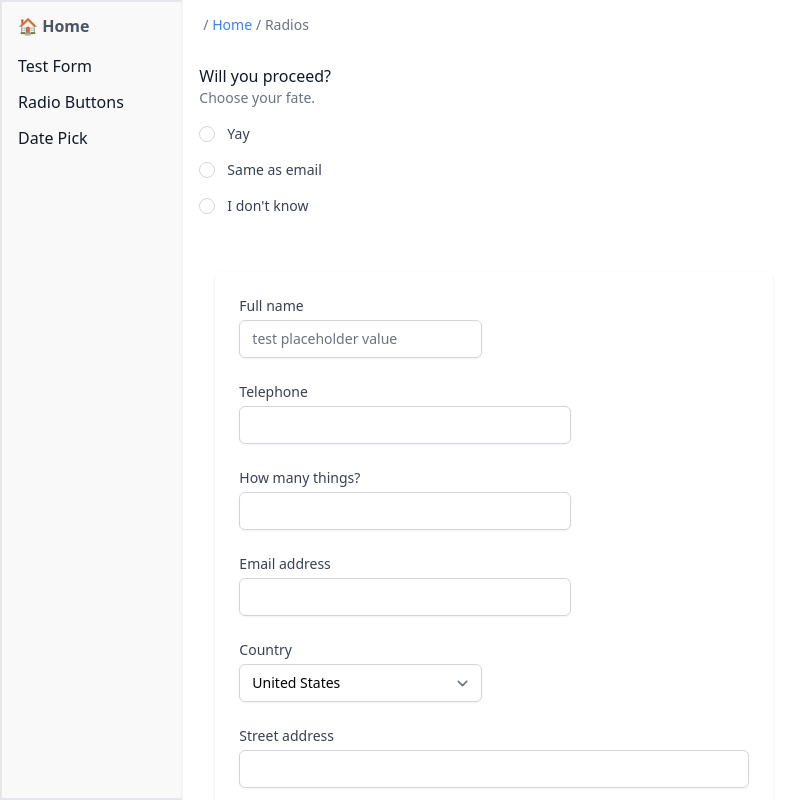
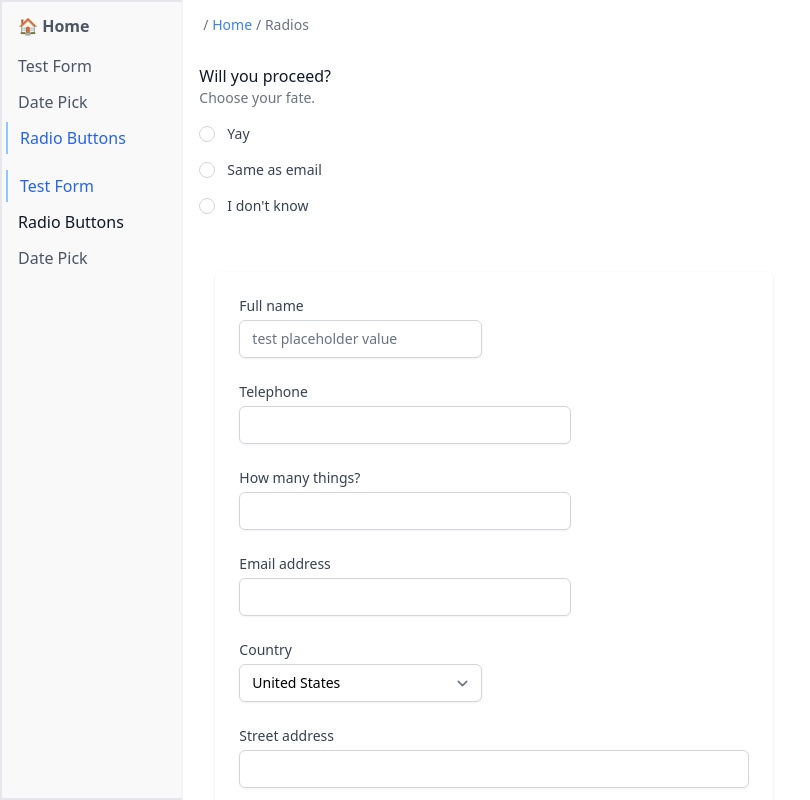
Before and after one commit to tayv/Project-Bubblegum, a Next.js app: page /forms/radios in a window 1280 px wide. Shown: the whole page, without its empty margins (0-810 px from the left). Built offline with nearby package versions, Linux system fonts and the light colour scheme.

Commit message:
Added style map for side nav

```diff
--- a/components/layout/SideNav.tsx
+++ b/components/layout/SideNav.tsx
@@ -1,9 +1,13 @@
 import { FC } from 'react'
+import { useRouter } from 'next/router'
+import classNames from 'classnames'
 
+export type SideNavStyleProps = "selected" | "notSelected"
 export type SideNavProps = {
   size?: "h1" | "h2" | "h3" | "h4",
   text?: string | number,
   type?: "primary" | "secondary"
+  selected?: boolean
 }
 
 const SideNav: FC<SideNavProps> = ({
@@ -31,17 +35,71 @@ const SideNav: FC<SideNavProps> = ({
     }
   }
 
+
+
+  const sideNavStyleMap: {[key in SideNavStyleProps]: string} = {
+    notSelected: "text-base text-gray-600 hover:text-gray-500",
+    selected: "cursor-default text-base text-blue-600 border-l-2 border-blue-300"
+  }
+
+  const { asPath } = useRouter()
+
+  // let setSelectStyle = (path) {
+  //   let styleSelected =  (asPath === path) ? 'text-pink-600' : 'text-gray-600'
+  //   console.log("asPath", styleSelected)
+  //   return styleSelected
+  // }
+
+  const articleList = [
+    {title: "Test Form", path: "/forms/quiz-template"},
+    {title: "Date Pick", path: "/forms/date-pick-article"},
+    {title: "Radio Buttons", path: "/forms/radios"}
+  ]
+
+
+
   return (
     <nav className="flex flex-col w-1/6 min-w-fit pt-2 border-2 border-r-slate-100 bg-gray-100/50" aria-label="Sidebar">
       <div>
-        <a href="/" className="flex items-center p-1 text-base font-semibold text-gray-600 hover:text-blue-600">
+        <a href="/" className={classNames("flex items-center p-1 text-base font-semibold text-gray-600 hover:text-gray-500 ")}>
           <span className="flex-1 ml-3 whitespace-nowrap">🏠  Home</span>
         </a>
       </div>
+
+      <div className="flex overflow-scroll py-2 px-1">
+        <ul className="grow space-y-1">
+        {
+          // The side nav is made up of these list items
+          articleList.map((article) => {
+            // Used by classnames to set the correct css style
+            let isSelected: SideNavStyleProps = (asPath === article.path) ? "selected" : "notSelected"
+            return (
+              <li key={article.title.toString()}>
+                <a
+                  href={article.path}
+                  className={classNames([
+                    "cursor-pointer flex items-center p-1", // standard css styles go here
+                    sideNavStyleMap[isSelected]
+                  ]) }
+                >
+                  <span className="flex-1 ml-2 whitespace-nowrap">{article.title}</span>
+                </a>
+              </li>
+            )
+          } )
+        }
+        </ul>
+       </div>
+
       <div className="flex overflow-scroll py-2 px-1">
           <ul className="grow space-y-1">
             <li>
-              <a href="/forms/quiz-template" className="flex items-center p-1 text-base font-normal text-gray-900 hover:text-gray-500 hover:border-l-2 hover:border-gray-300">
+              <a href="/forms/quiz-template"
+               className={classNames([
+                "cursor-pointer flex items-center p-1", // standard css styles go here
+                sideNavStyleMap["selected"]
+              ]) }
+              >
                 <span className="flex-1 ml-2 whitespace-nowrap">Test Form</span>
               </a>
             </li>
@@ -51,7 +109,7 @@ const SideNav: FC<SideNavProps> = ({
               </a>
             </li>
             <li>
-              <a href="/forms/date-pick-article" className="flex items-center p-1 text-base font-normal text-gray-900 hover:text-gray-500 hover:border-l-2 hover:border-gray-300">
+              <a href="/forms/date-pick-article" className={classNames("flex items-center p-1 text-base text-gray-600 hover:text-gray-500", { 'text-pink-500': asPath === "/forms/date-pick-article" } )} >
                 <span className="flex-1 ml-2 whitespace-nowrap">Date Pick</span>
               </a>
             </li>
```
